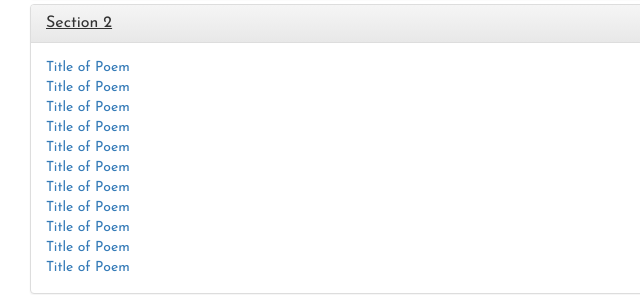
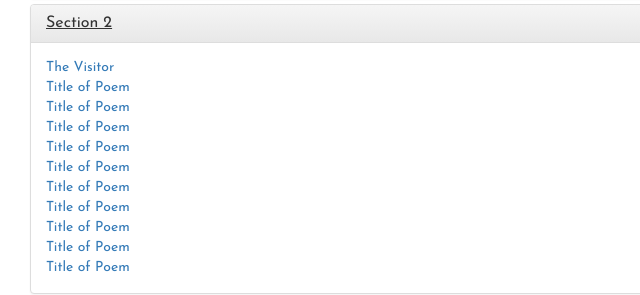
Before and after one commit to crawfam/amsoft20-html, a plain HTML site: page index.html in a window 1280 px wide. Both pictures are taken after a click on the link "Section 2". Shown: the part 174-469 px from the top of the page, 0-640 px from the left. Drawn offline with nearby package versions, Linux system fonts and the light colour scheme; a web font is replaced by a local one.

Commit message:
Add files via upload

```diff
--- a/index.html
+++ b/index.html
@@ -137,7 +137,7 @@
                                 </div>
                                 <div id="collapse2" class="panel-collapse collapse">
                                     <div class="panel-body">
-                                        <a href="#">Title of Poem</a><br />
+                                        <a href="Visitor.html">The Visitor</a><br />
                                         <a href="#">Title of Poem</a><br />
                                         <a href="#">Title of Poem</a><br />
                                         <a href="#">Title of Poem</a><br />
```
